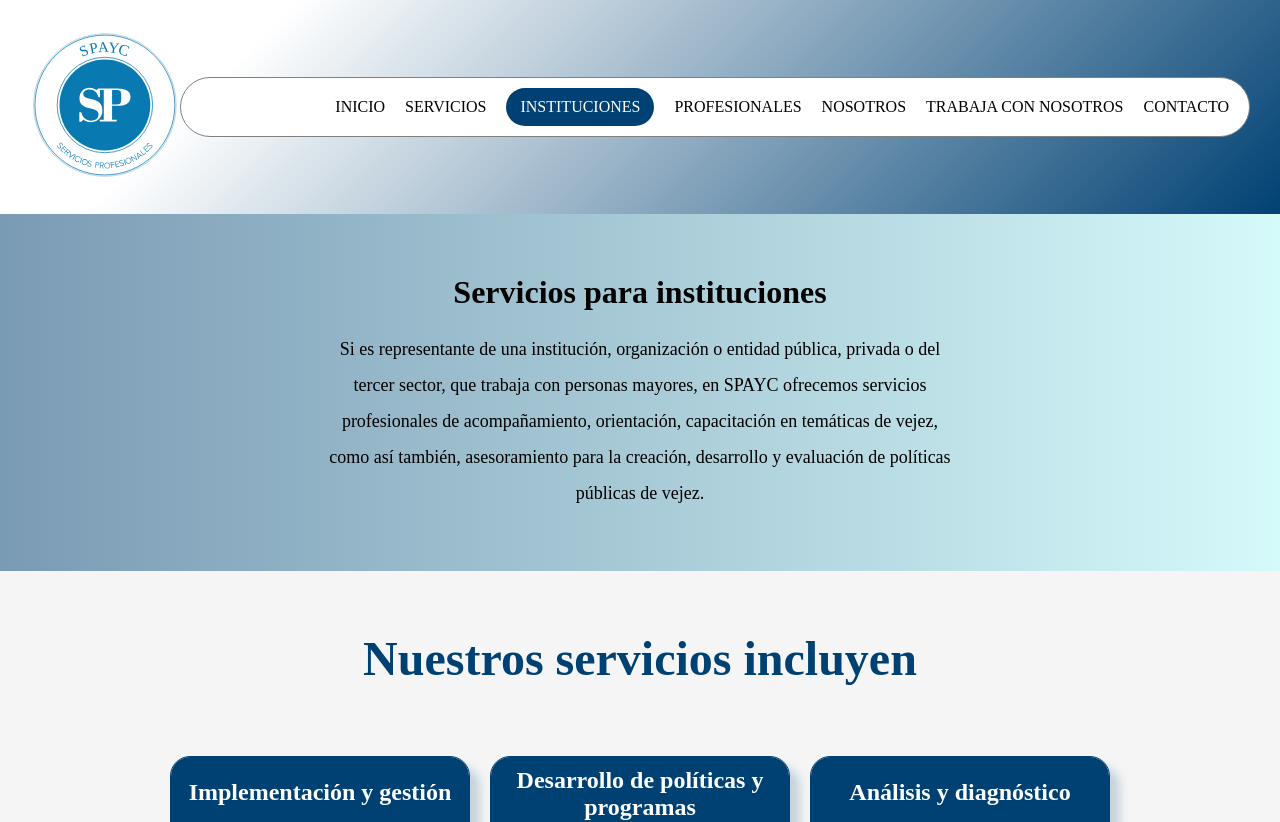
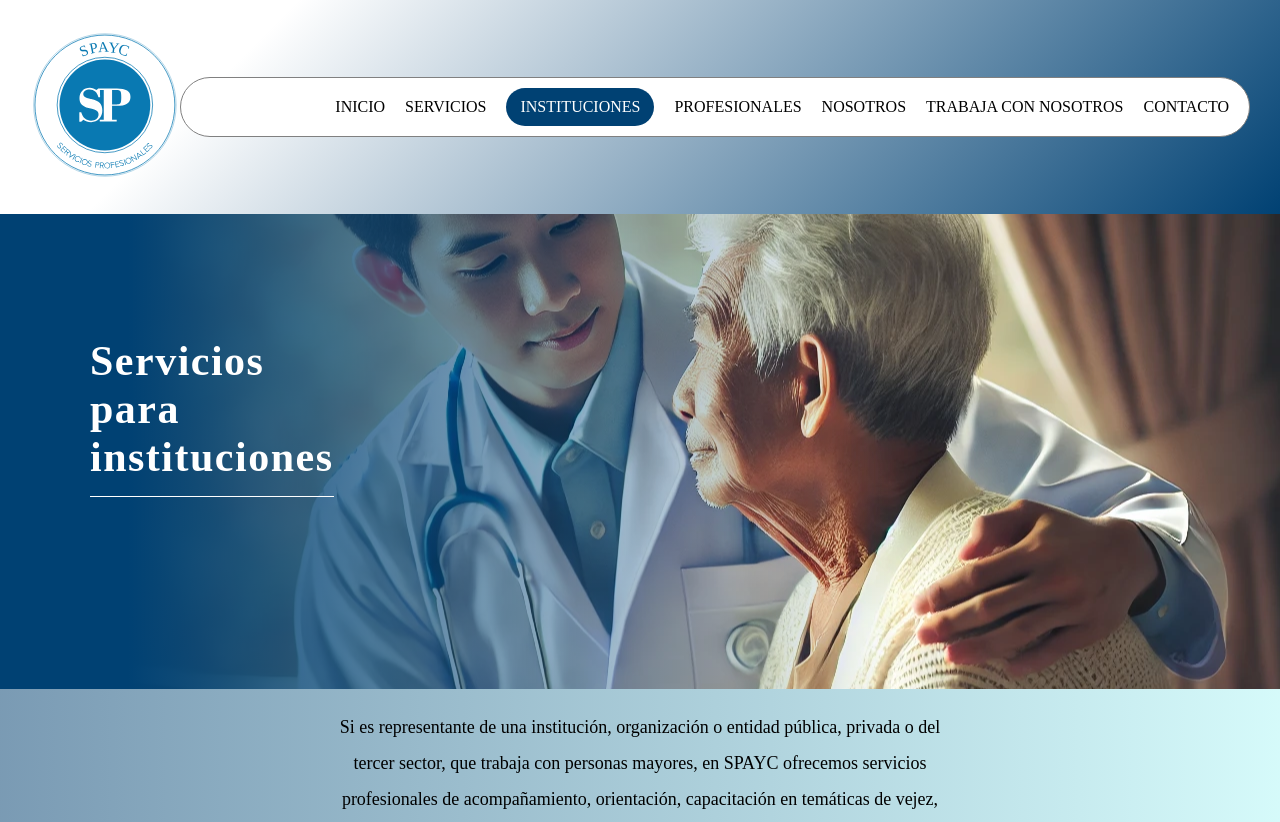
Before and after one commit to Gabriel9022/spayc-front, a React (Vite) app in the folder spayc-frontend/: page /instituciones in a window 1280 px wide. Shown: the top 822 px of the page. Built offline with nearby package versions, Linux system fonts and the light colour scheme; no server answers.

Commit message:
adding banner to institutional services

```diff
--- a/spayc-frontend/src/Components/InstitutionalServices/InstitutionalServices.css
+++ b/spayc-frontend/src/Components/InstitutionalServices/InstitutionalServices.css
@@ -5,6 +5,34 @@
 .InstitutionalServices_sections {
     position: relative;
 }
+
+.InstitutionalServices_banner {
+    position: relative;
+}
+
+.InstitutionalServices_banner_title {
+    background: linear-gradient(90deg, rgba(0,65,115,1) 10%, rgba(255,255,255,0) 70%);
+    height: 100%;
+    align-content: center;
+    padding-left: 90px;
+}
+
+.InstitutionalServices_banner_title h1 {
+    font-size: 42px;
+    letter-spacing: 1.5px;
+    color: #fff;
+    position: relative;
+    width: min-content;
+    transform: translateY(-35px);
+    padding-bottom: 15px;
+    border-bottom: solid 1px #fff;
+}
+
+/* .InstitutionalServices_banner_title p {
+    color: #fff;
+    font-size: 20px;
+    font-weight: bold;
+} */
 
 .InstitutionalServices_introduction, .InstitucionalServices_why {
     display: flex;
@@ -15,7 +43,7 @@
     position: relative;
 }
 
- .InstitutionalServices_introduction h1, .InstitucionalServices_why h2 {
+.InstitucionalServices_why h2 {
     padding: 60px 0 0 0;
 }
 
--- a/spayc-frontend/src/Components/InstitutionalServices/InstitutionalServices.tsx
+++ b/spayc-frontend/src/Components/InstitutionalServices/InstitutionalServices.tsx
@@ -1,12 +1,24 @@
 import React from "react";
+import banner from "../../assets/images/Banners/banner_institutional.webp";
 import "./InstitutionalServices.css";
 
 const InstitutionalServices: React.FC = () => {
   return (
     <div className="InstitutionalServices_component">
       <div className="InstitutionalServices_sections">
+        <div className="InstitutionalServices_banner" style={{
+          backgroundImage: `url(${banner})`,
+          objectFit: 'contain',
+          backgroundPosition: 'center',
+          backgroundRepeat: 'no-repeat',
+          width: '100%',
+          height: '475px'
+          }}>
+            <div className="InstitutionalServices_banner_title">
+              <h1>Servicios para instituciones</h1>
+            </div>
+        </div>
         <div className="InstitutionalServices_introduction">
-          <h1>Servicios para instituciones</h1>
           <p>
             Si es representante de una institución, organización o entidad
             pública, privada o del tercer sector, que trabaja con personas
```
Also changed, not shown: spayc-frontend/src/assets/images/Banners/banner_institutional.webp (added).
